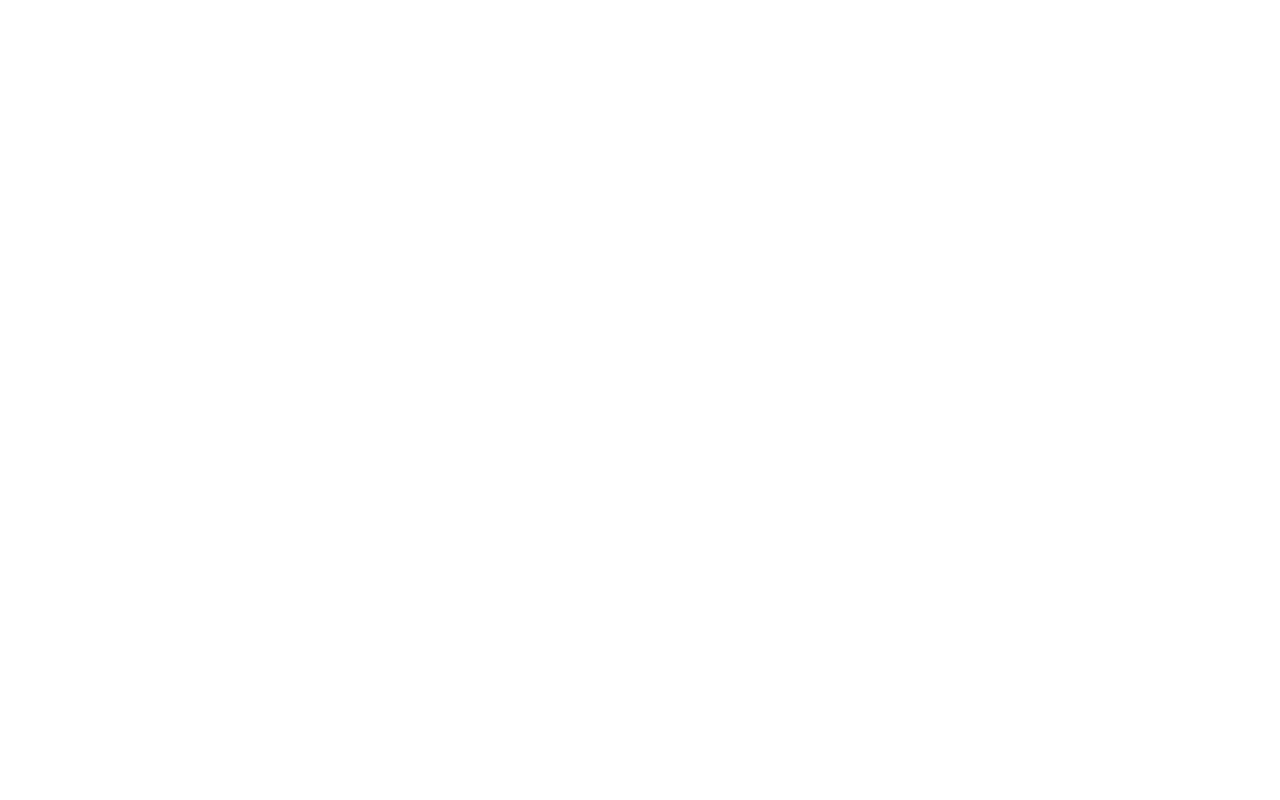
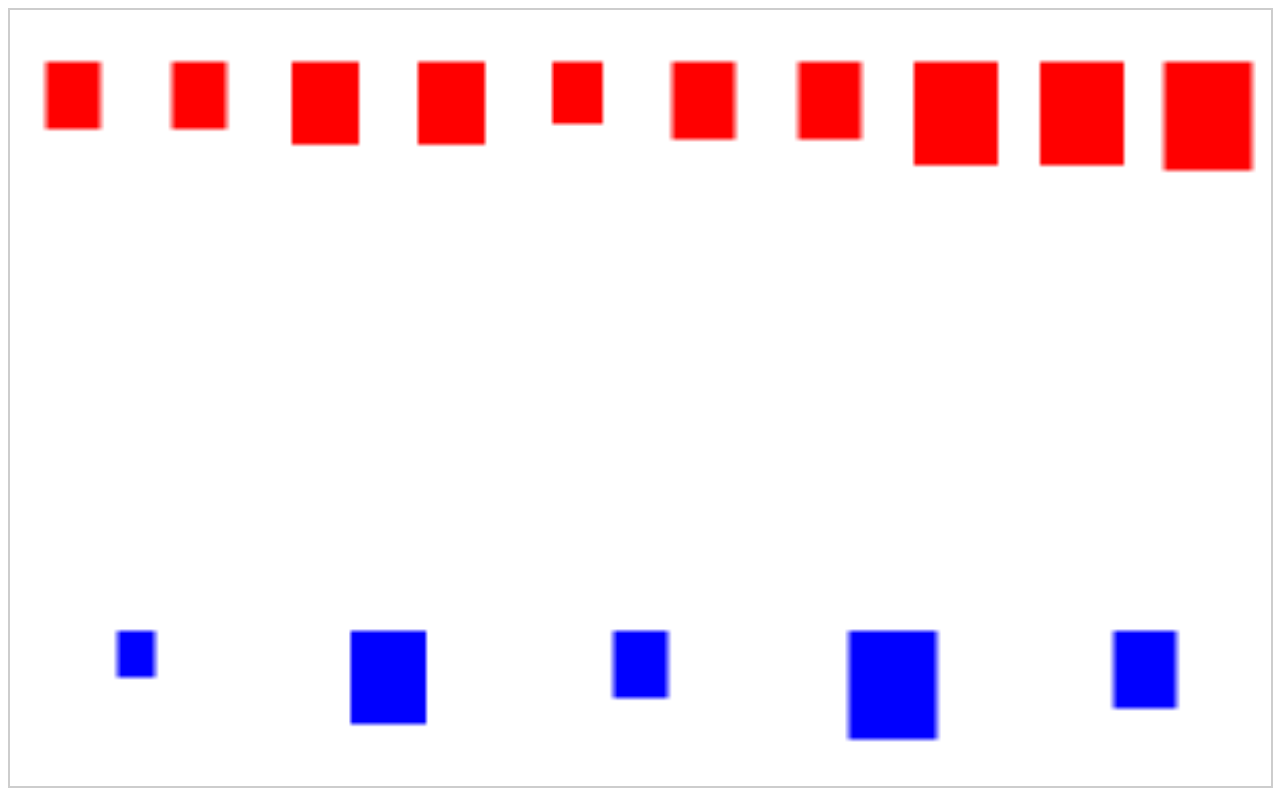
Before and after one commit to rudsonm/alocacao-turmas, a plain HTML site: page index.html in a window 1280 px wide. Drawn offline with Linux system fonts and the light colour scheme.

Commit message:
construção inicial de painter

```diff
--- a/index.html
+++ b/index.html
@@ -1,7 +1,16 @@
 <!DOCTYPE HTML>
+<html>
+<head>
     <meta charset="UTF-8">
+</head>
+<body>
+    <canvas id="canvas" style="position:absolute; border: 2px solid #CDCDCD; width: 98.5%; height: 97%"></canvas>
+
     <script type="text/javascript" src="classes.js"></script>
     <script type="text/javascript" src="utils.js"></script>
     <script type="text/javascript" src="busca.construtiva.js"></script>
     <script type="text/javascript" src="busca.tabu.js"></script>
     <script type="text/javascript" src="instances.js"></script>
+    <script type="text/javascript" src="painter.js"></script>
+</body>
+</html>
--- a/instances.js
+++ b/instances.js
@@ -34,11 +34,3 @@ var laboratorios = [
 	new Laboratorio(21, [], 'Lab 4'),
 	new Laboratorio(15, [0, 1, 4], 'Lab 5')
 ];
-
-// parametros: disciplinas, laboratórios, número de aulas por semana, peso de recurso, peso de alunos
-var instancia = new Instancia(disciplinas, laboratorios, 5, 2, 1);
-var solucao = buscaConstrutiva(instancia);
-console.log(solucao.qualidade, JSON.stringify(solucao.alocacoes), JSON.stringify(solucao.usoLaboratorios));
-var solucaoTabu = buscaTabu(instancia, solucao);
-console.log(solucaoTabu.qualidade, JSON.stringify(solucaoTabu.alocacoes), JSON.stringify(solucaoTabu.usoLaboratorios));
-//console.log(obterQualidadeSolucao(solucaoTabu.alocacoes, instancia));
--- /dev/null
+++ b/painter.js
@@ -0,0 +1,71 @@
+// parametros: disciplinas, laboratórios, número de aulas por semana, peso de recurso, peso de alunos
+var instancia = new Instancia(disciplinas, laboratorios, 5, 2, 1);
+var solucao = buscaConstrutiva(instancia);
+console.log(solucao.qualidade, JSON.stringify(solucao.alocacoes), JSON.stringify(solucao.usoLaboratorios));
+var solucaoTabu = buscaTabu(instancia, solucao);
+console.log(solucaoTabu.qualidade, JSON.stringify(solucaoTabu.alocacoes), JSON.stringify(solucaoTabu.usoLaboratorios));
+//console.log(obterQualidadeSolucao(solucaoTabu.alocacoes, instancia));
+
+function criarLaboratorio(laboratorio) {
+    let x = this.laboratorios * this.espacoLaboratorio;
+    x += Math.abs(this.espacoLaboratorio - laboratorio.alunos) / 2;
+    let y = this.yLaboratorio;
+
+    let height = laboratorio.alunos;
+    let width = laboratorio.alunos;
+
+    this.painel.fillStyle = this.corLaboratorio;
+    this.painel.fillRect(x, y, width, height);
+    this.laboratorios++;
+}
+
+function criarDisciplina(disciplina) {
+    let x = this.disciplinas * this.espacoDisciplina;
+    //x *= Math.floor(this.totalDisciplinas / this.maximoDisciplinaPorLinha);
+    x += Math.abs(this.espacoDisciplina - disciplina.alunos) / 2;
+    let y = this.yDisciplina;
+
+    let height = disciplina.alunos;
+    let width = disciplina.alunos;
+
+    this.painel.fillStyle = this.corDisciplina;
+    this.painel.fillRect(x, y, width, height);
+    this.disciplinas++;
+}
+
+class Canvas {
+    constructor(canvasId, disciplinas, laboratorios) {
+        // Selecionando painel canvas
+        this.elemento = document.getElementById(canvasId);
+        this.painel = this.elemento.getContext('2d');
+
+        // Configuração para laboratório
+        this.laboratorios = 0;
+        this.totalLaboratorios = (typeof(laboratorios) == 'object') ? laboratorios.length : laboratorios;
+        this.espacoLaboratorio = this.elemento.width / this.totalLaboratorios;
+        this.yLaboratorio = 120;
+        this.corLaboratorio = "blue";
+
+        // Configuração para disciplina
+        this.disciplinas = 0;
+        this.maximoDisciplinaPorLinha = 10;
+        this.totalDisciplinas = (typeof(disciplinas) == 'object') ? disciplinas.length : disciplinas;
+        this.espacoDisciplina = this.elemento.width / this.maximoDisciplinaPorLinha;
+        this.yDisciplina = 10;
+        this.corDisciplina = "red";
+
+        // Definindo funções
+        this.criarDisciplina = criarDisciplina;
+        this.criarLaboratorio = criarLaboratorio;
+    }
+}
+
+var canvas = new Canvas('canvas', disciplinas, laboratorios);
+
+for(let disciplina of disciplinas) {
+    canvas.criarDisciplina(disciplina);
+}
+
+for(let laboratorio of laboratorios) {
+    canvas.criarLaboratorio(laboratorio);
+}
```
Lines whose indentation alone changed are shown as unchanged.
